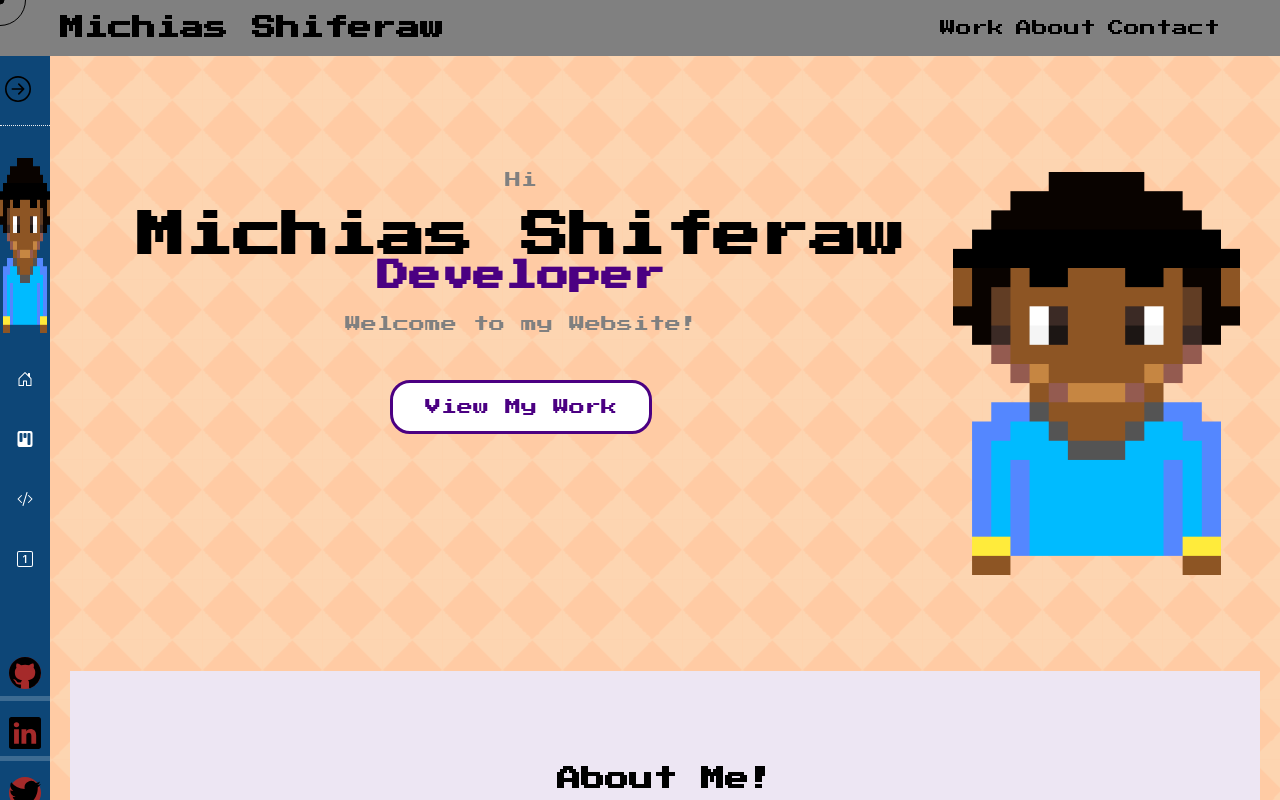
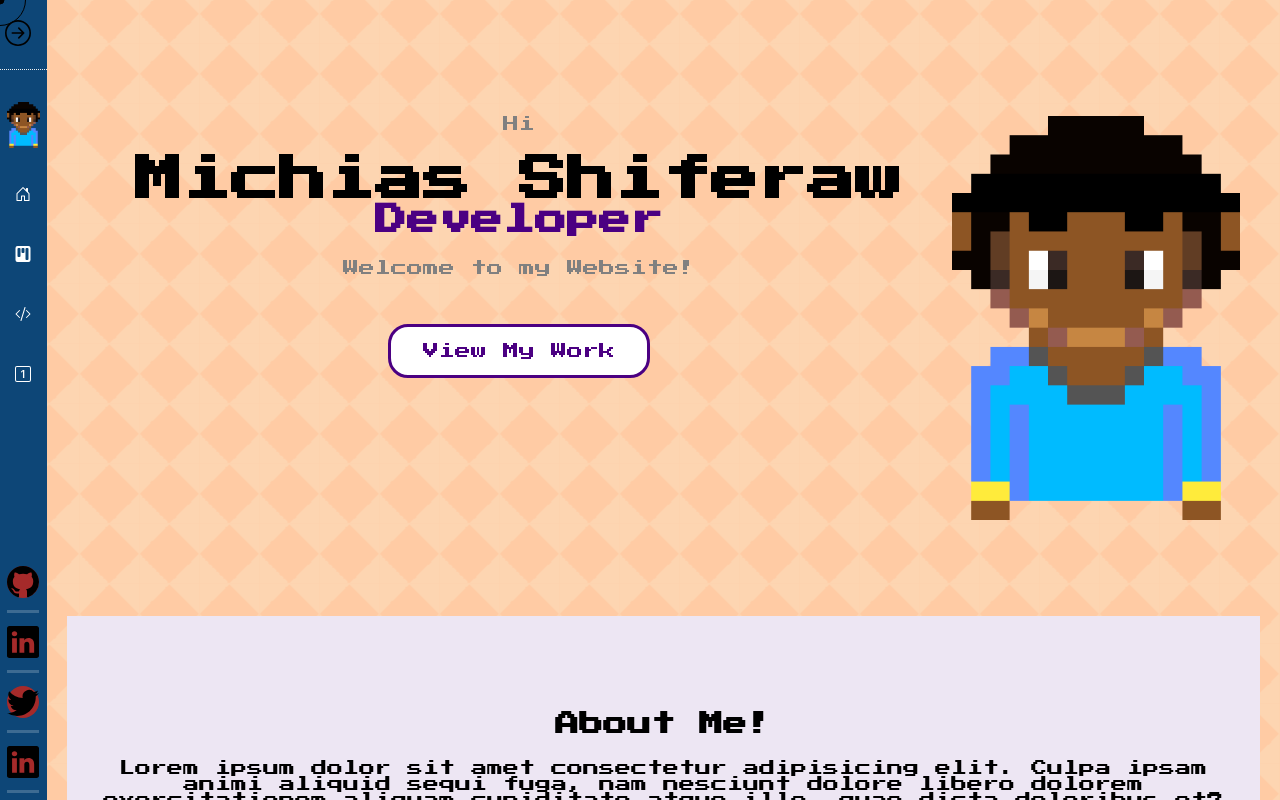
Before and after one commit to MichiasShiferaw/home, a React (Create React App) app: page / in a window 1280 px wide. Shown: the top 800 px of the page. Built offline with nearby package versions, Linux system fonts and the light colour scheme.

Commit message:
corrected positioning of icons

```diff
--- a/src/App.css
+++ b/src/App.css
@@ -12,6 +12,11 @@
   .App-logo {
     animation: App-logo-spin infinite 20s linear;
   }
+}
+
+.logo1{
+  width: 70%;
+  height: auto;
 }
 
 @media (max-width: 720px) {
@@ -35,6 +40,7 @@
 
 
 main {
+  --val1:#fdd5b1;
    width: 100%;
   padding: 20px;
   /* width: calc(100vw - 250px); */
--- a/src/App.js
+++ b/src/App.js
@@ -11,7 +11,7 @@ function App() {
         <img src={logo} className="App-logo" alt="logo" />
        <p>Prep for Github Website</p> */}
 
-  <nav className="navbar justify-between bg-gray">
+  {/* <nav className="navbar justify-between bg-gray">
     <div className="container">
       <h1 className="site-title">Michias Shiferaw</h1>
       <ul className="display-f">
@@ -20,7 +20,7 @@ function App() {
         <li className="ml-1 text-hover-secondary"><a href="#contact">Contact</a></li>
       </ul>
     </div>
-  </nav>
+  </nav>  */}
 <Sidebar>
 {/* colors */}
  {/* <!-- navbar --> */}
--- a/src/Components/Sidebar1/Sidebar.js
+++ b/src/Components/Sidebar1/Sidebar.js
@@ -31,7 +31,7 @@ const Sidebar=({children})=> {
     </div>
     <hr />
     <div>
-      <img className="logo1 pt-2 pb-1" src={logo} height={175} />
+      <img className="logo1 pt-2 pb-1 " src={logo} />
       <h2
         style={{
           display: isOpen ? "block" : "none",
@@ -63,7 +63,7 @@ const Sidebar=({children})=> {
       })}
     </ul>
 
-        <ul style={{ display: isOpen ? "flex" : "block" }} className='myLogo pt-3'>
+        <ul style={{ display: isOpen ? "flex" : "block" }} className='myLogo'>
       {ProfileInfo.map((val, key) => {
         return (
           <li
--- a/src/Components/_sidebar.scss
+++ b/src/Components/_sidebar.scss
@@ -69,6 +69,9 @@
         display: flex;
             flex-direction: row;
             justify-content: space-between;
+            position: absolute;
+                bottom: 0;
+                padding: 0;
         li {
                 // background-color: slategrey;
                 text-decoration: line-through;
@@ -88,9 +91,9 @@
         li::after {
             content: '';
             display: block;
-            border-bottom: 5px solid;
-            margin: 0 auto 0.5rem;
-            width: 4rem;
+            border-bottom: 3px solid;
+            margin: 0 auto 0.1rem;
+            width: 2rem;
             border-color: rgba(255, 255, 255, 0.2);
             transition: border-color 250ms;
         }
```
